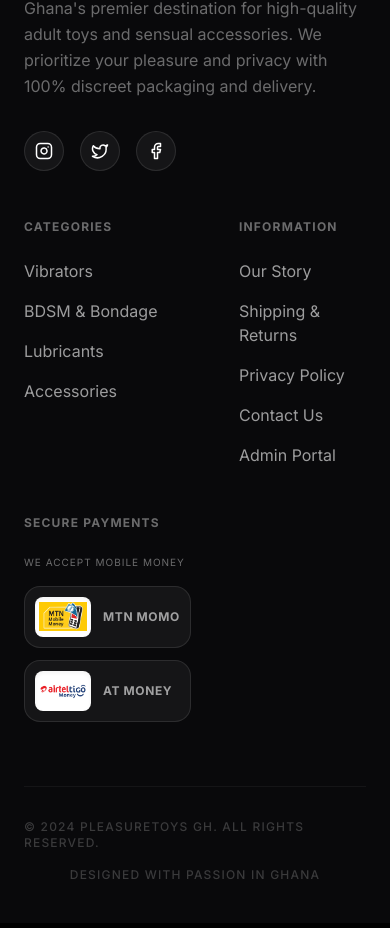
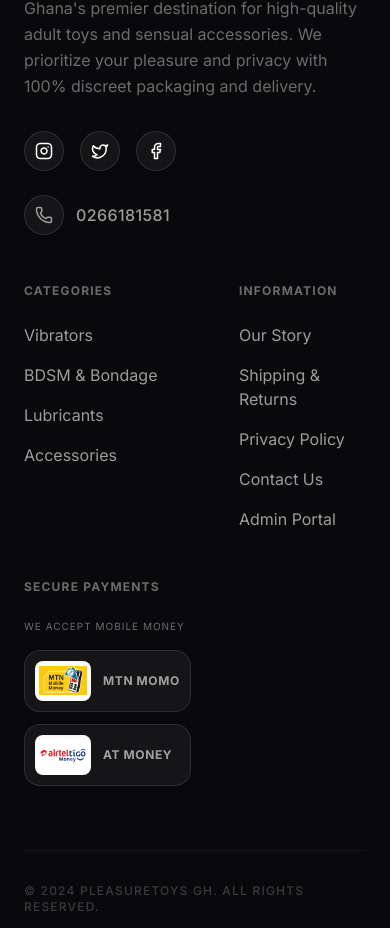
Before and after one commit to Swarthyghost/Toy-Page, a React (Vite) app: page / in a window 390 px wide. Shown: the part 3977-4905 px from the top of the page. Built offline with nearby package versions, Linux system fonts and the light colour scheme; no server answers; the database is empty.

Commit message:
feat: add phone number to footer

```diff
--- a/src/components/Footer.tsx
+++ b/src/components/Footer.tsx
@@ -1,4 +1,4 @@
-import { Instagram, Twitter, Facebook } from 'lucide-react';
+import { Instagram, Twitter, Facebook, Phone } from 'lucide-react';
 import { Link } from 'react-router-dom';
 
 export default function Footer() {
@@ -17,6 +17,7 @@ export default function Footer() {
           <p className="text-white/40 max-w-sm leading-relaxed mb-8">
             Ghana's premier destination for high-quality adult toys and sensual accessories. We prioritize your pleasure and privacy with 100% discreet packaging and delivery.
           </p>
+          <div className="flex flex-col gap-6">
             <div className="flex gap-4">
               {[
                 { Icon: Instagram, href: "https://www.instagram.com/pleasuretoys.gh", target: "_blank" },
@@ -33,6 +34,13 @@ export default function Footer() {
                   <Icon size={18} />
                 </a>
               ))}
+            </div>
+            <a href="tel:0266181581" className="inline-flex items-center gap-3 text-white/60 hover:text-primary transition-colors group">
+              <div className="w-10 h-10 rounded-full bg-white/5 border border-white/10 flex items-center justify-center group-hover:bg-primary group-hover:border-primary transition-all">
+                <Phone size={18} />
+              </div>
+              <span className="font-medium tracking-wide">0266181581</span>
+            </a>
           </div>
         </div>
 
```
Lines whose indentation alone changed are shown as unchanged.
